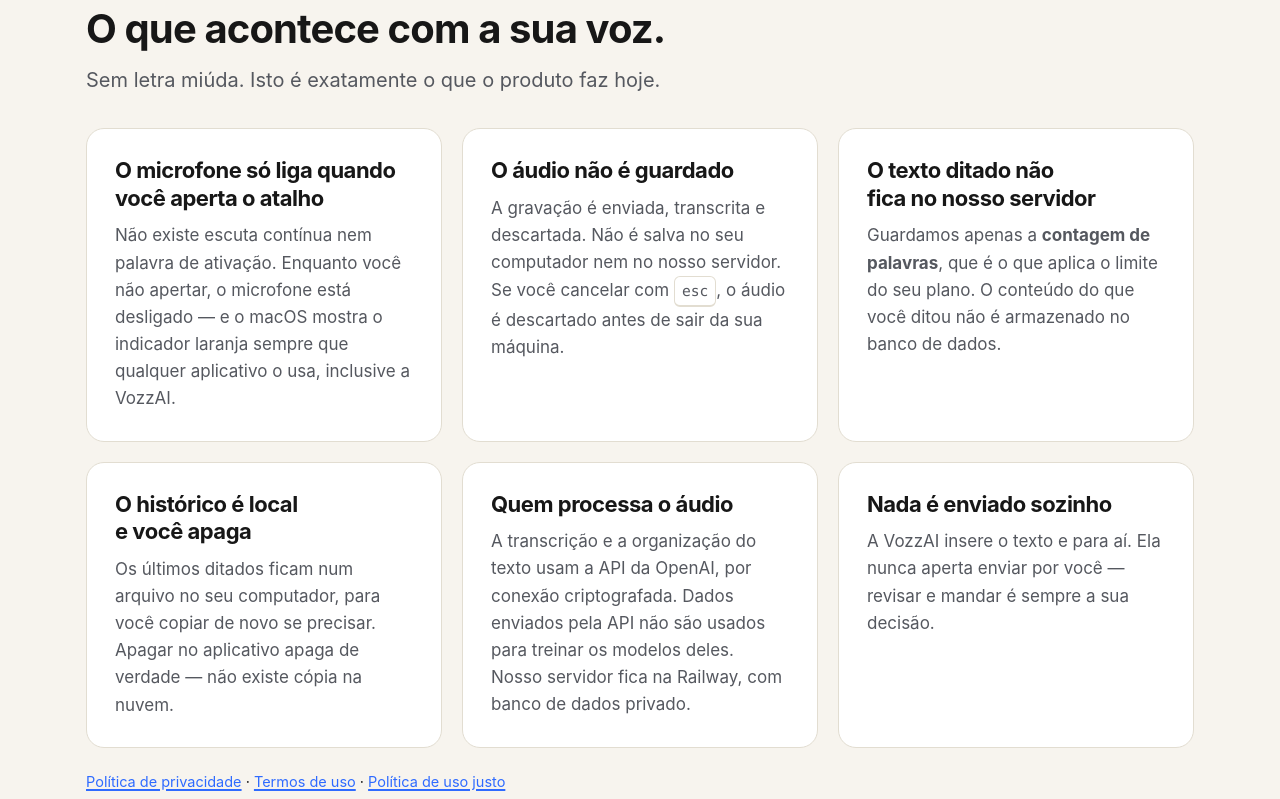
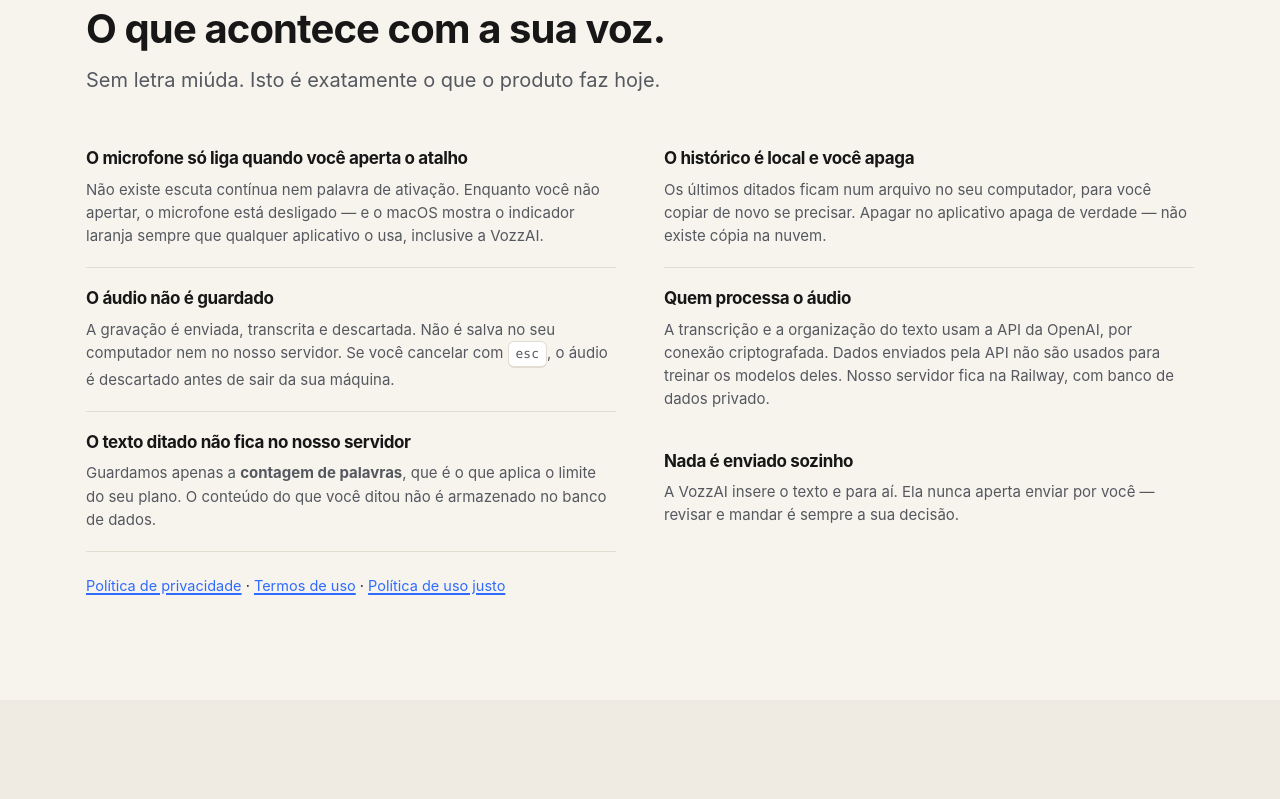
Before and after one commit to joaobondan5-lab/vozzai, a browser extension: page web/index.html in a window 1280 px wide. Shown: the part 6940-7739 px from the top of the page. Drawn offline with Linux system fonts and the light colour scheme.

Commit message:
design: privacidade sem grade de cards + preço mensal em destaque
Privacidade e segurança (seção 08) tinha o mesmo problema já corrigido em
Modos/Recursos/Casos: seis cards brancos idênticos em grade. Virou uma
lista em duas colunas sem borda de card, mesmo padrão das outras seções.

Preços: o plano Pro mostrava "R$ 249 por ano" como número grande, com o
equivalente mensal (R$ 20,75) só na linha pequena abaixo — o oposto do
que converte melhor. Invertido: R$ 20,75/mês é o número grande agora, e
R$ 249/ano vira o detalhe de cobrança embaixo. O plano mensal (R$ 29,90)
e o toggle anual/mensal continuam funcionando como antes.

Verificado via DOM (contagem de linhas, ausência de .card residual,
alternância do toggle de período nos dois sentidos) já que a captura de
tela da preview segue instável nesta sessão.

```diff
--- a/web/index.html
+++ b/web/index.html
@@ -319,6 +319,14 @@
   .case-row h3 { font-size: 16.5px; }
   .case-row p { margin-top: 5px; color: var(--muted); font-size: 14.5px; line-height: 1.5; }
   .case-row .go { margin-top: 8px; display: inline-block; color: var(--blue); font-weight: 650; font-size: 14px; }
+
+  /* ---- Privacidade: lista em duas colunas, não seis cards iguais ---- */
+  .privacy-list { margin-top: 32px; }
+  @media (min-width: 780px) { .privacy-list { columns: 2; column-gap: 48px; } }
+  .privacy-row { padding: 20px 0; border-bottom: 1px solid var(--line); break-inside: avoid; }
+  .privacy-list .privacy-row:last-child, .privacy-list .privacy-row:nth-last-child(2) { border-bottom: 0; }
+  .privacy-row h3 { font-size: 17px; }
+  .privacy-row p { margin-top: 8px; color: var(--muted); font-size: 15px; line-height: 1.55; }
 
   /* ---- Preços ---- */
   .price-grid { display: grid; gap: 18px; align-items: start; }
@@ -820,51 +828,51 @@
         Sem letra miúda. Isto é exatamente o que o produto faz hoje.
       </p>
 
-      <div class="grid g2" style="margin-top:32px">
-        <div class="card">
+      <div class="privacy-list">
+        <div class="privacy-row">
           <h3>O microfone só liga quando você aperta o atalho</h3>
-          <p style="margin-top:10px;color:var(--muted)">
+          <p>
             Não existe escuta contínua nem palavra de ativação. Enquanto você não
             apertar, o microfone está desligado — e o macOS mostra o indicador
             laranja sempre que qualquer aplicativo o usa, inclusive a VozzAI.
           </p>
         </div>
-        <div class="card">
+        <div class="privacy-row">
           <h3>O áudio não é guardado</h3>
-          <p style="margin-top:10px;color:var(--muted)">
+          <p>
             A gravação é enviada, transcrita e descartada. Não é salva no seu
             computador nem no nosso servidor. Se você cancelar com <kbd>esc</kbd>,
             o áudio é descartado antes de sair da sua máquina.
           </p>
         </div>
-        <div class="card">
+        <div class="privacy-row">
           <h3>O texto ditado não fica no nosso servidor</h3>
-          <p style="margin-top:10px;color:var(--muted)">
+          <p>
             Guardamos apenas a <strong>contagem de palavras</strong>, que é o que
             aplica o limite do seu plano. O conteúdo do que você ditou não é
             armazenado no banco de dados.
           </p>
         </div>
-        <div class="card">
+        <div class="privacy-row">
           <h3>O histórico é local e você apaga</h3>
-          <p style="margin-top:10px;color:var(--muted)">
+          <p>
             Os últimos ditados ficam num arquivo no seu computador, para você
             copiar de novo se precisar. Apagar no aplicativo apaga de verdade —
             não existe cópia na nuvem.
           </p>
         </div>
-        <div class="card">
+        <div class="privacy-row">
           <h3>Quem processa o áudio</h3>
-          <p style="margin-top:10px;color:var(--muted)">
+          <p>
             A transcrição e a organização do texto usam a API da OpenAI, por
             conexão criptografada. Dados enviados pela API não são usados para
             treinar os modelos deles. Nosso servidor fica na Railway, com banco
             de dados privado.
           </p>
         </div>
-        <div class="card">
+        <div class="privacy-row">
           <h3>Nada é enviado sozinho</h3>
-          <p style="margin-top:10px;color:var(--muted)">
+          <p>
             A VozzAI insere o texto e para aí. Ela nunca aperta enviar por você —
             revisar e mandar é sempre a sua decisão.
           </p>
@@ -916,9 +924,9 @@
           <span class="plan-flag">Recomendado</span>
           <h3>Pro</h3>
           <div class="amount">
-            <b id="priceAmount">R$ 249</b><span id="priceUnit">por ano</span>
+            <b id="priceAmount">R$ 20,75</b><span id="priceUnit">por mês</span>
           </div>
-          <p style="color:var(--muted);font-size:15px" id="priceNote">Equivale a R$ 20,75 por mês — duas mensalidades de economia.</p>
+          <p style="color:var(--muted);font-size:15px" id="priceNote">Cobrado R$ 249 por ano — equivalente a duas mensalidades de economia frente ao mensal.</p>
           <ul>
             <li><strong>120.000 palavras por mês</strong> — cerca de 13 horas de fala</li>
             <li>Tudo do plano grátis</li>
@@ -1157,10 +1165,10 @@
   function setCycle(annual) {
     bAnnual.setAttribute('aria-pressed', String(annual));
     bMonthly.setAttribute('aria-pressed', String(!annual));
-    amount.textContent = annual ? 'R$ 249' : 'R$ 29,90';
-    unit.textContent = annual ? 'por ano' : 'por mês';
+    amount.textContent = annual ? 'R$ 20,75' : 'R$ 29,90';
+    unit.textContent = 'por mês';
     note.textContent = annual
-      ? 'Equivale a R$ 20,75 por mês — duas mensalidades de economia.'
+      ? 'Cobrado R$ 249 por ano — equivalente a duas mensalidades de economia frente ao mensal.'
       : 'Cobrado todo mês. Cancela quando quiser.';
   }
   bAnnual.addEventListener('click', function () { setCycle(true); });
```
